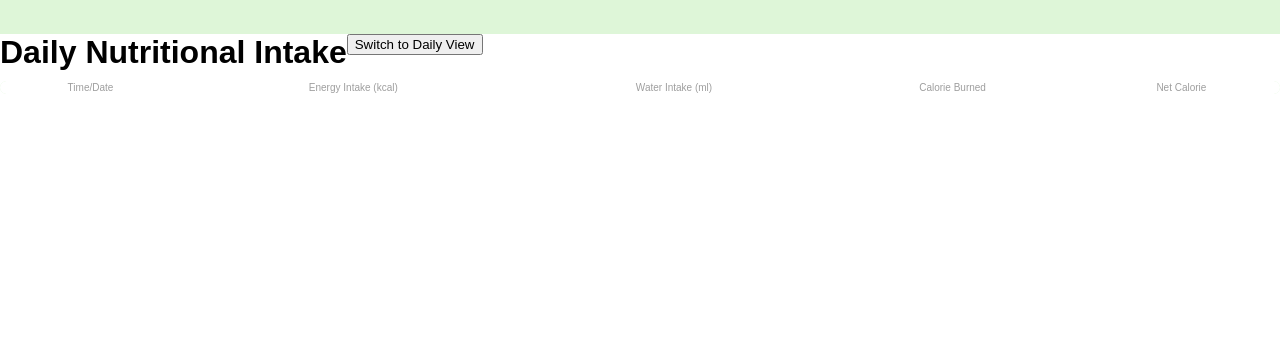
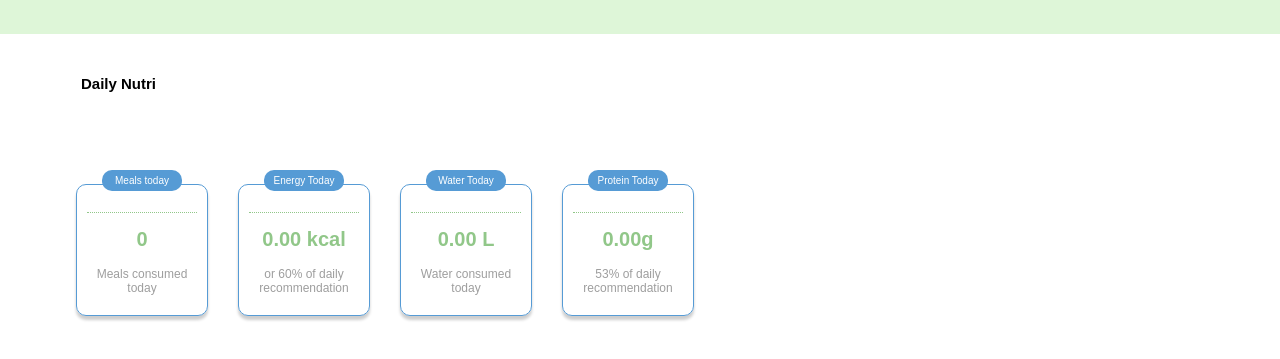
Before and after one commit to seynabhassan/FINAL-PROG, a plain HTML site: page Index.html in a window 1280 px wide. Shown: the part 71-430 px from the top of the page. Drawn offline with Linux system fonts and the light colour scheme; no server answers; a web font is replaced by a local one.

Commit message:
merge conflict

```diff
--- a/Index.html
+++ b/Index.html
@@ -29,24 +29,52 @@
         </div>
       </nav>
     </div>
+
+
+    <div id="content">
+      <div id="pagetitle">
+        Daily Nutri
+      </div>
+
+      <div id="dashboard">
+        <!-- Box 1: Meals today -->
+        <div id="dashbox">
+          <div id="boxtitle">Meals today</div>
+          <div id="box">
+            <h2 id="todaym">0</h2>
+            Meals consumed today
+          </div>
+        </div>
+
+        <!-- Box 2: Energy Today -->
+        <div id="dashbox">
+          <div id="boxtitle">Energy Today</div>
+          <div id="box">
+            <h2><span id="todaye">0</span> kcal</h2>
+            or 60% of daily recommendation
+          </div>
+        </div>
+
+        <!-- Box 3: Water Today -->
+        <div id="dashbox">
+          <div id="boxtitle">Water Today</div>
+          <div id="box">
+            <h2><span id="todayw">0</span> L</h2>
+            Water consumed today
+          </div>
+        </div>
+
+        <!-- Box 4: Protein Today -->
+        <div id="dashbox">
+          <div id="boxtitle">Protein Today</div>
+          <div id="box">
+            <h2><span id="todayp">0</span>g</h2>
+            53% of daily recommendation
+          </div>
+        </div>
+      </div>
+    </div>
   </div>
-
-  <h1>Daily Nutritional Intake</h1>
-    <button id="toggleView">Switch to Daily View</button>
-    <table id="nutriTable">
-        <thead>
-            <tr>
-                <th>Time/Date</th>
-                <th>Energy Intake (kcal)</th>
-                <th>Water Intake (ml)</th>
-                <th>Calorie Burned</th>
-                <th>Net Calorie</th>
-            </tr>
-        </thead>
-        <tbody>
-            <!-- Data rows will be inserted here -->
-        </tbody>
-    </table>
 
   <script src="custom.js"></script>
   <script src="dashboard.js"></script>
```
